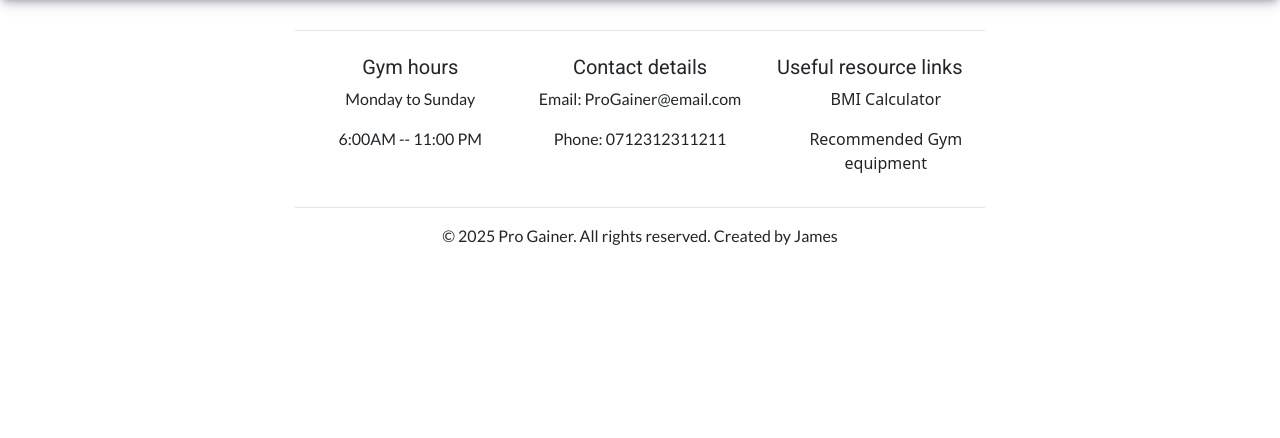
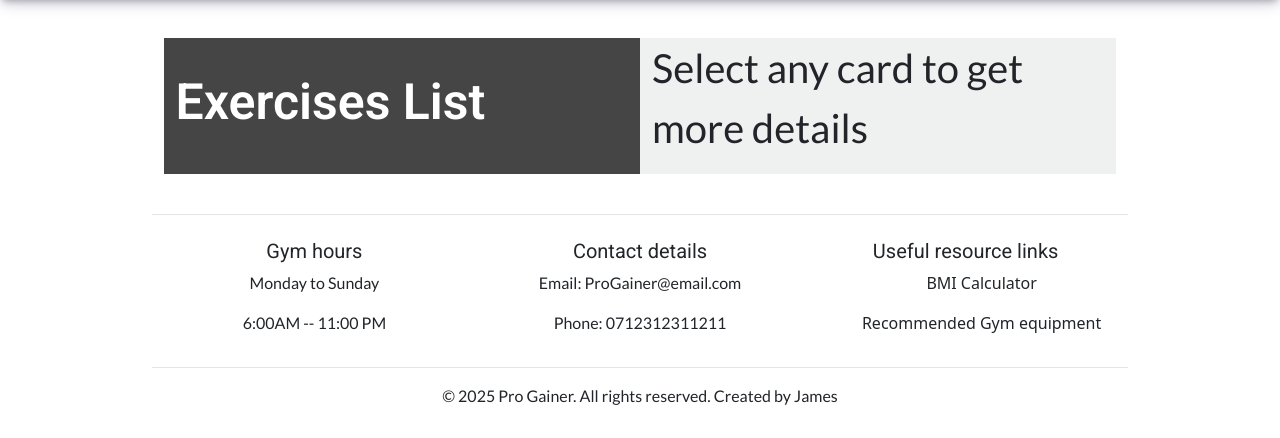
Before and after one commit to JamesBracken/Pro-Gainer, a Django app: page /exercise/exercise_list/ in a window 1280 px wide. Shown: the part 86-524 px from the top of the page. Run offline with Django 5.2, Linux system fonts and the light colour scheme; data that the repository does not hold is empty; some libraries are stand-ins or nearby versions.

Commit message:
Add(exercise): exercise list introduction & comments

```diff
--- a/exercise/templates/exercise/exercise.html
+++ b/exercise/templates/exercise/exercise.html
@@ -4,11 +4,25 @@
   {% comment %}Cards list section{% endcomment %}
   <section class="container p-0">
     <div class="row">
+      <div class="col-12">
+        <div class="p-4">
+          <div class="row d-flex">
+            <div class="col-6 black-bg d-flex">
+              <h1 class="white-text align-self-center">Exercises List</h1>
+            </div>
+            <div class="col-6 light-grey-bg  d-flex">
+              <p class="sz-text-heading-2 align-self-center">Select any card to get more details</p>
+            </div>
+          </div>
+        </div>
+      </div>
+      {% comment %}This button is displayed to admins for them to add exercises to the list{% endcomment %}
       {% if user.is_staff %}
         <div class="col-12 mt-5 d-flex justify-content-center">
           <a class="text-center button mt-5" href="{% url 'add_exercise_item' %}">Add Exercise</a>
         </div>
       {% endif %}
+      {% comment %} Loops through each exercise and creates a card to display each one {% endcomment %}
       {% for exercise in exercises %}
         <div class="col-12 col-md-6 col-xl-4 p-0">
           <div class="p-5 h-100">
```
Also changed, not shown: exercise/templates/exercise/exercise_detail.html (+4 -13 lines).
